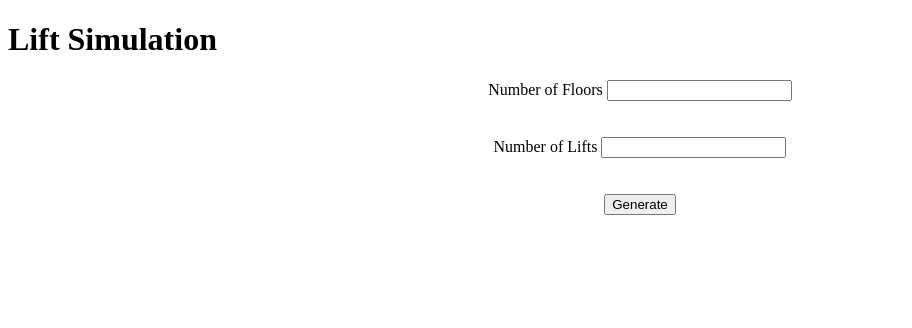
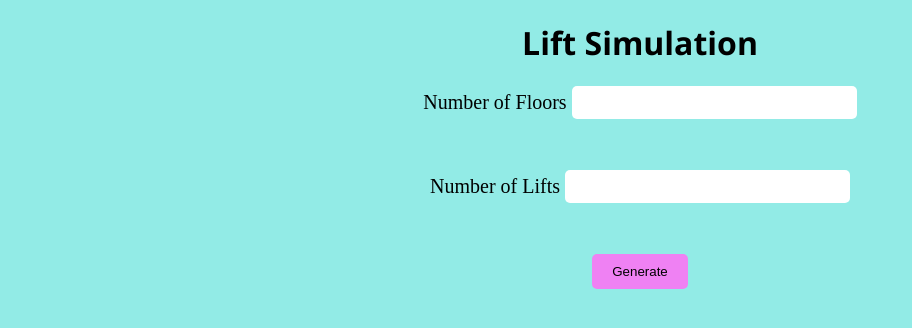
Before and after one commit to shineishukla/lift-simulation, a plain HTML site: page index.html in a window 1280 px wide. Shown: the whole page, without its empty margins (0-912 px from the left). Drawn offline with Linux system fonts and the light colour scheme; the site is published under a folder, as on GitHub Pages, so addresses that start at the root find nothing.

Commit message:
Update index.html

```diff
--- a/index.html
+++ b/index.html
@@ -4,7 +4,7 @@
     <meta charset="UTF-8">
     <meta http-equiv="X-UA-Compatible" content="IE=edge">
     <meta name="viewport" content="width=device-width, initial-scale=1.0">
-    <link rel="stylesheet" href="/style.css">
+    <link rel="stylesheet" href="style.css">
     <title>Lift Simulation</title>
 
 </head>
@@ -24,7 +24,7 @@
 
     <center><button id="submit" class="generatebutton">Generate</button></center>
     <div id="simulationArea"></div>
-    <script src="/div.js">
+    <script src="div.js">
     </script>
 </body>
 </html>
```
